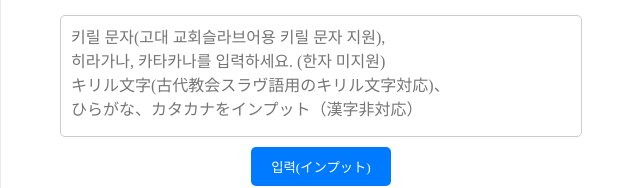
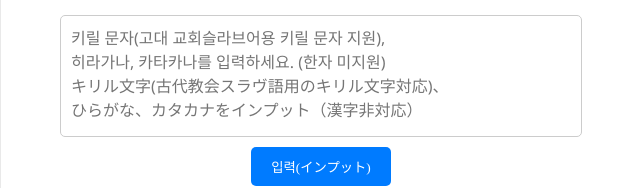
Before and after one commit to LiLiiLun/Cyrillic_Kana_To_Glagolitic, a plain HTML site: page index.html in a window 1280 px wide. Shown: the part 355-543 px from the top of the page, 319-959 px from the left. Drawn offline with Linux system fonts and the light colour scheme; a web font is replaced by a local one.

Commit message:
Add files via upload

```diff
--- a/index.html
+++ b/index.html
@@ -59,7 +59,7 @@
             border: 1px solid #ccc;
             border-radius: 5px;
             resize: none;
-            font-family: '코펍';
+            font-family: 'Noto sans';
             font-size: 16px;
             line-height: 1.5;
             display: inline-block;
```
